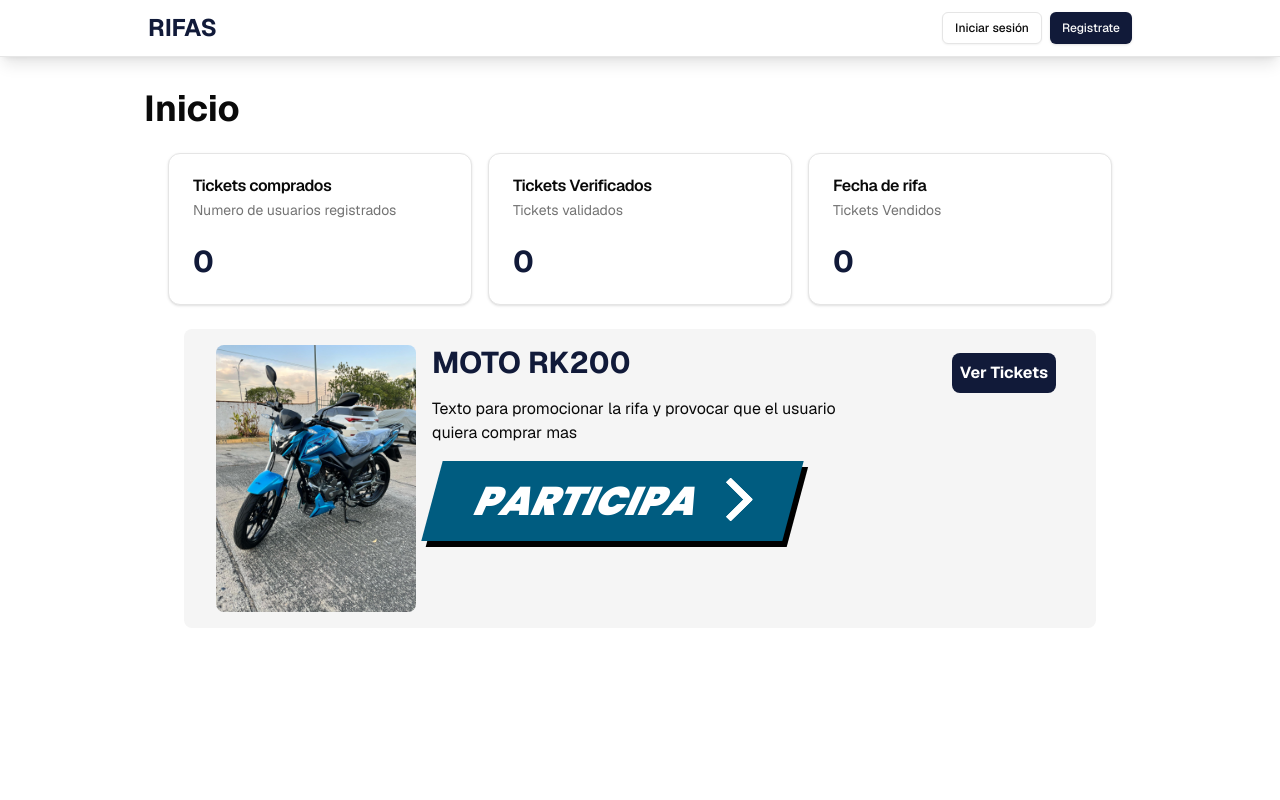
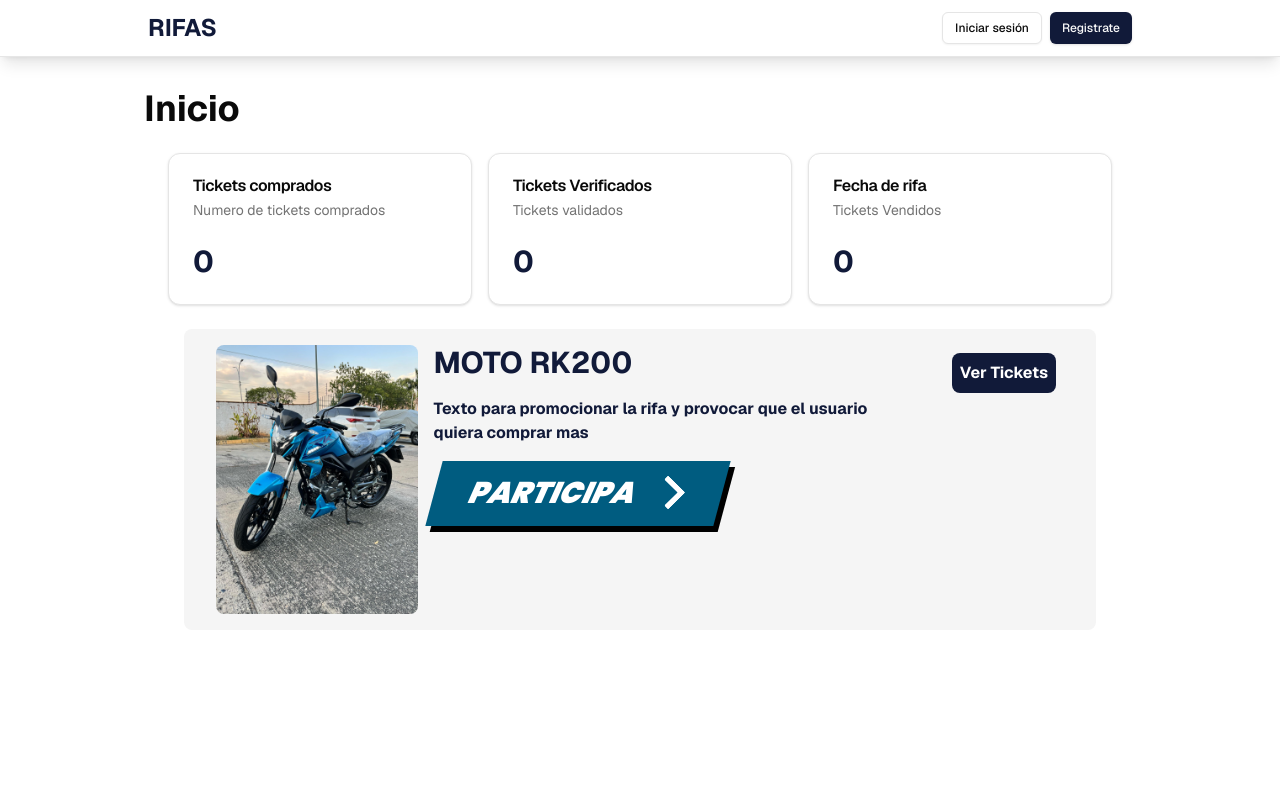
Before and after one commit to Luisjosevilla/app-rifas, a Next.js app: page /protected/dashboard/users in a window 1280 px wide. Shown: the top 800 px of the page. Built offline with nearby package versions, Linux system fonts and the light colour scheme; no server answers; the database is empty.

Commit message:
update hector

```diff
--- a/app/page.tsx
+++ b/app/page.tsx
@@ -22,6 +22,9 @@ import moto3 from "./public/moto3.jpg"
 import { Play } from "lucide-react";
 import Timer from "../components/Timer";
 
+const getDataAdmin=()=>{
+  const get= fetch("/")
+}
 
 export default async function Home() {
   return (
@@ -104,7 +107,7 @@ export default async function Home() {
           </div>
 
           <div className="rounded-3xl flex flex-col gap-8 w-full h-fit  py-10 p-4 bg-primary items-center justify-items-center">
-          <h3 className="text-white text-2xl font-bold">¡SE ACABA EL TIEMPO!</h3>
+          <h3 className="text-white text-2xl font-bold text-center">¡SE ACABA EL TIEMPO!</h3>
           <Timer now={new Date().toUTCString()}/>
           <span className="text-md opacity-70 text-center text-primary-foreground ">La rifa se llevara acabo el (fecha), si deseas participar registrate antes de que se acabe el tiempo. Podras mantenerte informado en tiempo real del estado de la rifa a través de tu cuenta o nuestras redes sociales.</span>
 
--- a/app/protected/dashboard/users/page.tsx
+++ b/app/protected/dashboard/users/page.tsx
@@ -30,12 +30,15 @@ async function Page() {
 
   return (
     <section className='flex flex-col gap-6 w-full items-center '>
-       <h1 className='px-28  font-bold text-4xl text bg-background-primary w-full text-left'>Inicio</h1>
+      <div className='flex items-star justify- w-full'>
+      <h1 className='px-28  font-bold text-4xl text bg-background-primary w-fit text-start'>Inicio</h1>
+      </div>
+
         <div className='flex flex-col md:flex-row gap-4 w-full items-center justify-center '>
         <Card className="w-full md:basis-1/4 bg-background">
           <CardHeader>
             <CardTitle>Tickets comprados</CardTitle>
-            <CardDescription>Numero de usuarios registrados</CardDescription>
+            <CardDescription>Numero de tickets comprados</CardDescription>
           </CardHeader>
           <CardContent>
             <span className='text-3xl font-bold text-primary '>{0}</span>
@@ -71,7 +74,7 @@ async function Page() {
             <Image src={moto1} width={200} height={200} alt='moto' className='basis-1/4 rounded-lg '/>
             <div className='flex flex-col gap-4 items-start justify-start'>
               <h2 className='text-primary text-3xl font-bold'>MOTO RK200</h2>
-              <p className='w-3/4'>Texto para promocionar la rifa y provocar que el usuario quiera comprar mas </p>
+              <p className='w-3/4 text-primary font-bold'>Texto para promocionar la rifa y provocar que el usuario quiera comprar mas </p>
               <AnimateButton />
             </div>
           </div>
--- a/components/Animate-button.tsx
+++ b/components/Animate-button.tsx
@@ -7,7 +7,7 @@ function AnimateButton() {
   <Link className="ctaPath" href="/protected/user/buy">
     <span>PARTICIPA</span>
     <span className='Path'>
-      <svg width="66px" height="43px" viewBox="0 0 66 43" version="1.1" xmlns="http://www.w3.org/2000/svg" xmlnsXlink="http://www.w3.org/1999/xlink">
+      <svg width="50px" height="33px" viewBox="0 0 66 43" version="1.1" xmlns="http://www.w3.org/2000/svg" xmlnsXlink="http://www.w3.org/1999/xlink">
         <g id="arrow" stroke="none" strokeWidth="1" fill="none" fillRule="evenodd">
           <path className="onePath" d="M40.1543933,3.89485454 L43.9763149,0.139296592 C44.1708311,-0.0518420739 44.4826329,-0.0518571125 44.6771675,0.139262789 L65.6916134,20.7848311 C66.0855801,21.1718824 66.0911863,21.8050225 65.704135,22.1989893 C65.7000188,22.2031791 65.6958657,22.2073326 65.6916762,22.2114492 L44.677098,42.8607841 C44.4825957,43.0519059 44.1708242,43.0519358 43.9762853,42.8608513 L40.1545186,39.1069479 C39.9575152,38.9134427 39.9546793,38.5968729 40.1481845,38.3998695 C40.1502893,38.3977268 40.1524132,38.395603 40.1545562,38.3934985 L56.9937789,21.8567812 C57.1908028,21.6632968 57.193672,21.3467273 57.0001876,21.1497035 C56.9980647,21.1475418 56.9959223,21.1453995 56.9937605,21.1432767 L40.1545208,4.60825197 C39.9574869,4.41477773 39.9546013,4.09820839 40.1480756,3.90117456 C40.1501626,3.89904911 40.1522686,3.89694235 40.1543933,3.89485454 Z" fill="#FFFFFF"></path>
           <path className="twoPath" d="M20.1543933,3.89485454 L23.9763149,0.139296592 C24.1708311,-0.0518420739 24.4826329,-0.0518571125 24.6771675,0.139262789 L45.6916134,20.7848311 C46.0855801,21.1718824 46.0911863,21.8050225 45.704135,22.1989893 C45.7000188,22.2031791 45.6958657,22.2073326 45.6916762,22.2114492 L24.677098,42.8607841 C24.4825957,43.0519059 24.1708242,43.0519358 23.9762853,42.8608513 L20.1545186,39.1069479 C19.9575152,38.9134427 19.9546793,38.5968729 20.1481845,38.3998695 C20.1502893,38.3977268 20.1524132,38.395603 20.1545562,38.3934985 L36.9937789,21.8567812 C37.1908028,21.6632968 37.193672,21.3467273 37.0001876,21.1497035 C36.9980647,21.1475418 36.9959223,21.1453995 36.9937605,21.1432767 L20.1545208,4.60825197 C19.9574869,4.41477773 19.9546013,4.09820839 20.1480756,3.90117456 C20.1501626,3.89904911 20.1522686,3.89694235 20.1543933,3.89485454 Z" fill="#FFFFFF"></path>
--- a/components/Timer.tsx
+++ b/components/Timer.tsx
@@ -6,22 +6,22 @@ function Timer({now}:{now:string}) {
     <section className='flex flex-row md:gap-6 justify-center items-center'>
         <div className=' flex flex-col items-center justify-center'>
             <span className='text-md md:text-lg opacity-70 text-white'>Semanas</span>
-            <span className='md:text-8xl text-4xl font-bold text-white'>00</span>
+            <span className='md:text-8xl text-4xl md:text:6xl font-bold text-white'>00</span>
         </div>
         <span className='text-white'><Minus className='w-[5vw] h-[5vw] opacity-70'/></span>
         <div className=' flex flex-col items-center justify-center'>
             <span className='text-md md:text-lg opacity-70 text-white'>Dias</span>
-            <span className='md:text-8xl text-4xl font-bold text-white'>00</span>
+            <span className='md:text-8xl text-4xl md:text:6xl  font-bold text-white'>00</span>
         </div>
         <span className='text-white'><Minus className='w-[5vw] h-[5vw] opacity-70'/></span>
         <div className=' flex flex-col items-center justify-center'>
             <span className='text-md md:text-lg opacity-70 text-white'>Horas</span>
-            <span className='md:text-8xl text-4xl font-bold text-white'>00</span>
+            <span className='md:text-8xl text-4xl md:text:6xl font-bold text-white'>00</span>
         </div>
         <span className='text-white'><Minus className='w-[5vw] h-[5vw] opacity-70'/></span>
         <div  className=' flex flex-col items-center justify-center'>
             <span className='text-md md:text-lg opacity-70 text-white'>Minutos</span>
-            <span className='md:text-8xl text-4xl font-bold text-white'>00</span>
+            <span className='md:text-8xl text-4xl md:text:6xl  font-bold text-white'>00</span>
         </div>
     </section>
   )
--- a/components/css/button.css
+++ b/components/css/button.css
@@ -8,10 +8,10 @@
 
 .ctaPath {
     display: flex;
-    padding: 10px 45px;
+    padding: 10px 36px;
     text-decoration: none;
     font-family: 'Poppins', sans-serif;
-    font-size: 40px;
+    font-size: 30px;
     color: white;
     background: rgb(0, 92, 128);
     transition: 1s;
```
